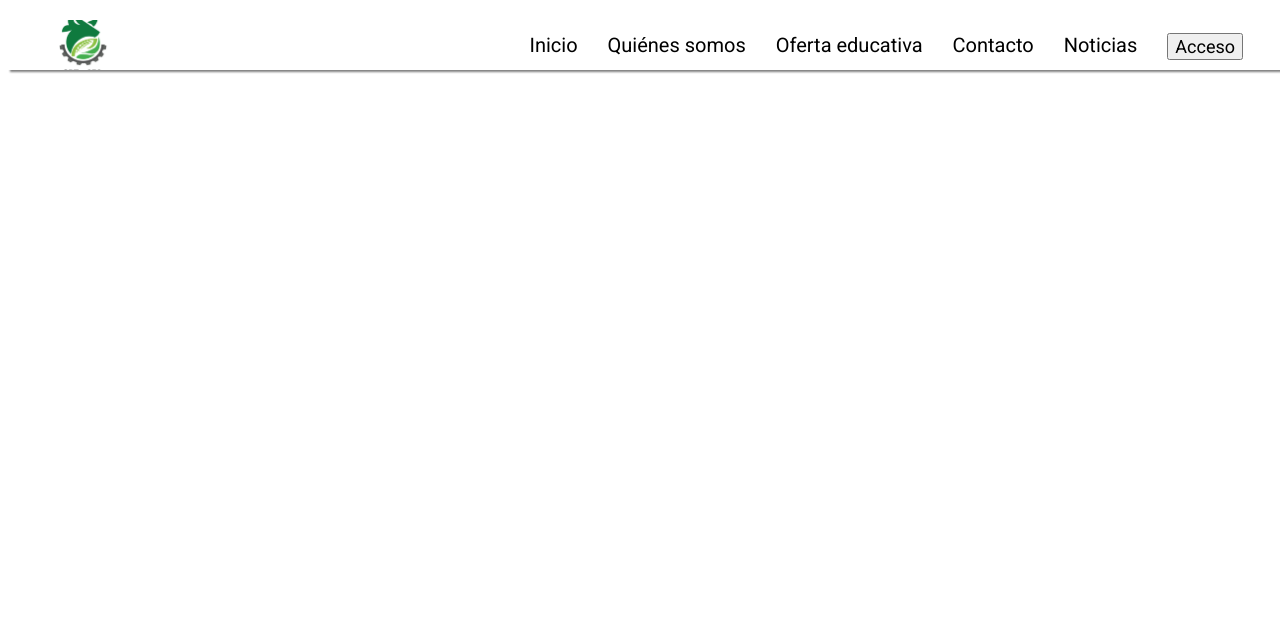
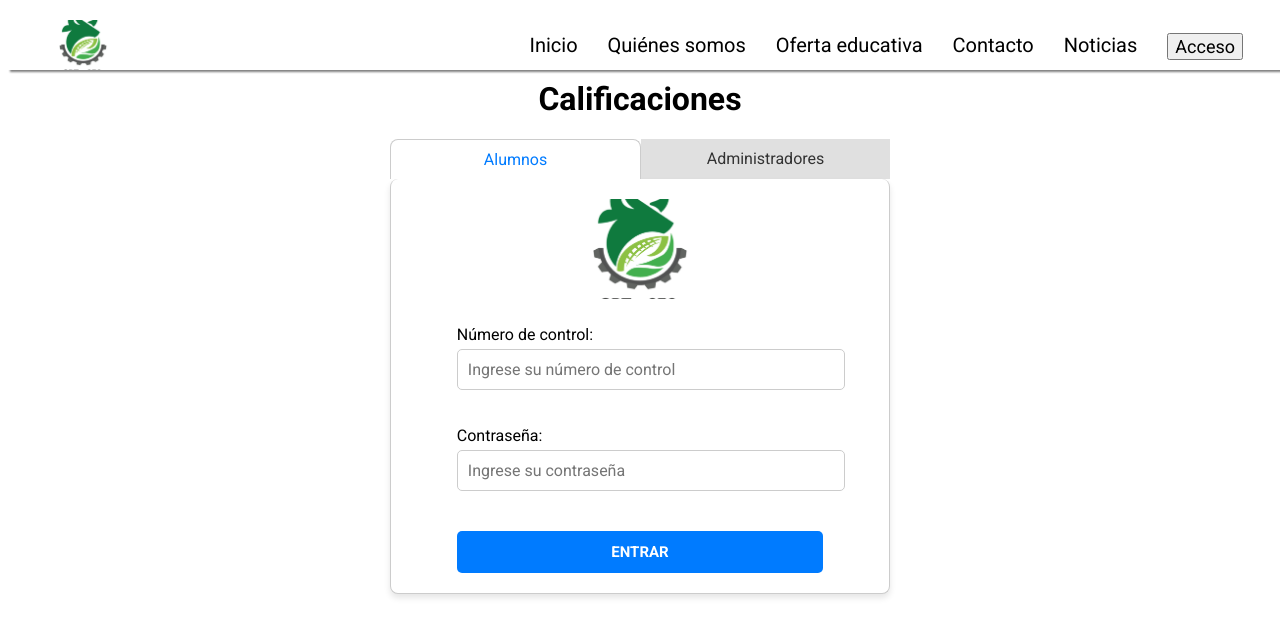
Before and after one commit to FernandoIvan10/SICA239, a React (Vite) app in the folder client/: page /SICA/iniciar-sesion in a window 1280 px wide. Before the commit this address led to /inicio. Shown: the top 636 px of the page. Built offline with nearby package versions, Linux system fonts and the light colour scheme.

Commit message:
Se implementó el diseño del login

```diff
--- a/client/src/components/sitio_web/BarraNavegacion/BarraNavegacion.css
+++ b/client/src/components/sitio_web/BarraNavegacion/BarraNavegacion.css
@@ -1,6 +1,6 @@
 @import url('https://fonts.googleapis.com/css2?family=Roboto:wght@400;500;700&display=swap');
 
-nav{
+.barra-navegacion{
     position: fixed;
     top: 0;
     width: 100%;
@@ -10,13 +10,14 @@ nav{
     box-shadow: 0px 4px 2px -2px gray;
 }
 
-img{
+.img-barra-navegacion{
     width: 50px;
     height: 50px;
     margin-right: 200px;
     margin-left: 50px;
 }
-ul{
+
+.ul-barra-navegacion{
     width: 100%;
     list-style: none;
     display: flex;
@@ -27,13 +28,13 @@ ul{
     justify-content: end;
 }
 
-li{
+.li-barra-navegacion{
     margin: 0 15px;
     font-size: 20px;
     font-family: 'Roboto';
 }
 
-button{
+.button-barra-navegacion{
     font-family: 'Roboto';
     font-size: 18px;
 }
--- a/client/src/components/sitio_web/BarraNavegacion/BarraNavegacion.jsx
+++ b/client/src/components/sitio_web/BarraNavegacion/BarraNavegacion.jsx
@@ -9,15 +9,15 @@ export default function BarraNavegacion(){
             {/* Logo */}
             <img src={LogoCBTA} alt='Logo' className='img-barra-navegacion'/>
             {/* Elementos de navegación */}
-            <ul>
-                <li><Link to='/inicio'>Inicio</Link></li>
-                <li><Link to='/quienes-somos'>Quiénes somos</Link></li>
-                <li><Link to='/oferta-educativa'>Oferta educativa</Link></li>
-                <li><Link to='/contacto'>Contacto</Link></li>
-                <li><Link to='/noticias'>Noticias</Link></li>
-                <li>
-                    <Link to='/login'>
-                        <button>Acceso</button>
+            <ul className='ul-barra-navegacion'>
+                <li className='li-barra-navegacion'><Link to='/inicio'>Inicio</Link></li>
+                <li className='li-barra-navegacion'><Link to='/quienes-somos'>Quiénes somos</Link></li>
+                <li className='li-barra-navegacion'><Link to='/oferta-educativa'>Oferta educativa</Link></li>
+                <li className='li-barra-navegacion'><Link to='/contacto'>Contacto</Link></li>
+                <li className='li-barra-navegacion'><Link to='/noticias'>Noticias</Link></li>
+                <li className='li-barra-navegacion'>
+                    <Link to='/SICA/iniciar-sesion'>
+                        <button className='button-barra-navegacion'>Acceso</button>
                     </Link>
                 </li>
             </ul>
--- /dev/null
+++ b/client/src/components/sitio_web/Input/Input.jsx
@@ -0,0 +1,8 @@
+export default function Input(props){
+    return(
+        <div className={props.className}>
+            <p>{props.texto}</p>
+            <input type={props.type} placeholder={props.placeholder}/>
+        </div>
+    )
+}
--- a/client/src/pages/Inicio.jsx
+++ b/client/src/pages/Inicio/Inicio.jsx
@@ -1,5 +1,6 @@
-import BarraNavegacion from "../components/sitio_web/BarraNavegacion/BarraNavegacion";
+import BarraNavegacion from "../../components/sitio_web/BarraNavegacion/BarraNavegacion";
 
+// Página principal
 export default function Inicio(){
     return (
         <>
--- /dev/null
+++ b/client/src/pages/Login/Login.css
@@ -0,0 +1,122 @@
+@import url('https://fonts.googleapis.com/css2?family=Roboto:wght@400;500;700&display=swap');
+
+.h1-login{
+    font-family: 'Roboto';
+    margin-top: 80px;
+    display: flex;
+    justify-content: center;
+}
+
+.tarjeta-flotante {
+    width: 100%;
+    max-width: 500px;
+    margin: 0 auto;
+    position: relative;
+    background-color: transparent;
+}
+
+.pestañas{
+    display: flex;
+    border-top: 2px;
+}
+
+.pestaña{
+    flex: 1;
+    text-align: center;
+    padding: 10px;
+    cursor: pointer;
+    transition: background-color 0.3s ease, color 0.3s ease;
+    background-color: #e0e0e0;
+    color: #333;
+    font-family: 'Roboto';
+}
+
+.pestaña.activado{
+    background-color: #fff;
+    color: #007BFF;
+    border: 1px solid #ccc;
+    border-bottom: none;
+    border-radius: 8px 8px 0 0;
+    z-index: 2;
+    position: relative;
+}
+
+.contenido{
+    padding: 20px;
+    background-color: #fff;
+    border: 1px solid #ccc;
+    border-top: 0;
+    border-radius: 8px;
+    box-shadow: 0 4px 6px rgba(0, 0, 0, 0.1);
+    position: relative;
+    z-index: 0;
+}
+
+.formulario{
+    display: flex;
+    flex-direction: column;
+    align-items: center;
+}
+
+.formulario img{
+    width: 100px;
+    height: 100px;
+}
+
+.campos-formulario{
+    width: 80%;
+    margin-top: 10px;
+}
+
+.input-formulario{
+    display: flex;
+    flex-direction: column;
+    margin-bottom: 20px;
+    width: 100%;
+}
+
+.input-formulario p{
+    font-family: 'Roboto', sans-serif;
+    font-size: 16px;
+    margin-bottom: 5px;
+}
+
+.input-formulario input{
+    font-family: 'Roboto';
+    padding: 10px;
+    border: 1px solid #ccc;
+    border-radius: 5px;
+    font-size: 16px;
+    outline: none;
+    transition: border-color 0.3s ease;
+    width: 100%;
+}
+
+.input-formulario input:focus {
+    border-color: #007BFF;
+    box-shadow: 0 0 4px rgba(0, 123, 255, 0.5);
+}
+
+.formulario-boton{
+    width: 100%;
+    padding: 12px 20px;
+    background-color: #007BFF;
+    color: #fff;
+    font-family: 'Roboto';
+    font-size: 15px;
+    font-weight: bold;
+    border: none;
+    border-radius: 5px;
+    cursor: pointer;
+    text-transform: uppercase;
+    transition: background-color 0.3s ease, transform 0.2s ease;
+    margin-top: 20px;
+}
+
+.formulario-boton:hover {
+    background-color: #0056b3;
+}
+
+.formulario-boton:active {
+    transform: scale(0.98);
+}
--- /dev/null
+++ b/client/src/pages/Login/Login.jsx
@@ -0,0 +1,75 @@
+import Input from '../../components/sitio_web/Input/Input'
+import BarraNavegacion from '../../components/sitio_web/BarraNavegacion/BarraNavegacion'
+import LogoCBTA from '../../assets/img/logo_cbta239.png'
+import { useState } from 'react'
+import './Login.css'
+
+// Página para iniciar sesión
+export default function Login(){
+    // Hook para alternar entre el formulario de Alumnos y Administradores
+    const [activarPestaña, setActivarPestaña] = useState('alumno')
+    return(
+        <>
+        {/* Barra de navegación principal */}
+        <BarraNavegacion/>
+        <h1 className='h1-login'>Calificaciones</h1>
+        {/* Tarjeta flotante que envuelve el login */}
+        <div className='tarjeta-flotante'>
+            {/* Pestañas que permiten alternar entre los formularios */}
+            <div className='pestañas'>
+                <div
+                    className={`pestaña ${activarPestaña === 'alumno' ? 'activado':''}`}
+                    onClick={()=>setActivarPestaña('alumno')}
+                >Alumnos</div>
+                <div
+                    className={`pestaña ${activarPestaña === 'administrador' ? 'activado':''}`}
+                    onClick={()=>setActivarPestaña('administrador')}
+                >Administradores</div>
+            </div>
+            <div className='contenido'>
+                {activarPestaña==='alumno' ?(
+                    // Formulario de alumnos
+                    <form className='formulario'>
+                        <img src={LogoCBTA} alt='Logo'/>
+                        <div className='campos-formulario'>
+                            <Input
+                                className='input-formulario'
+                                texto='Número de control:'
+                                type='text'
+                                placeholder='Ingrese su número de control'
+                            />
+                            <Input
+                                className='input-formulario'
+                                texto='Contraseña:'
+                                type='password'
+                                placeholder='Ingrese su contraseña'
+                            />
+                            <button className='formulario-boton'>Entrar</button>
+                        </div>
+                    </form>
+                ):(
+                    // Formulario de administradores
+                    <form className='formulario'>
+                        <img src={LogoCBTA} alt='Logo'/>
+                        <div className='campos-formulario'>
+                            <Input
+                                className='input-formulario'
+                                texto='Usuario:'
+                                type='text'
+                                placeholder='Ingrese su usuario'
+                            />
+                            <Input
+                                className='input-formulario'
+                                texto='Contraseña:'
+                                type='password'
+                                placeholder='Ingrese su contraseña'
+                            />
+                            <button className='formulario-boton'>Entrar</button>
+                        </div>
+                    </form>
+                )}
+            </div>
+        </div>
+        </>
+    )
+}
--- a/client/src/routes/AppRoutes.jsx
+++ b/client/src/routes/AppRoutes.jsx
@@ -1,5 +1,6 @@
-import Inicio from "../pages/Inicio"
+import Inicio from "../pages/Inicio/Inicio"
 import {BrowserRouter as Router, Routes, Route, Navigate} from "react-router-dom"
+import Login from "../pages/Login/Login"
 
 // Clase que maneja las rutas (URL) de la App
 export default function AppRoutes(){
@@ -10,6 +11,7 @@ export default function AppRoutes(){
                 {/* Ruta por defecto */}
                 <Route path="*" element={<Navigate to="/inicio" />} />
                 <Route path="/inicio" element={<Inicio/>}/>
+                <Route path="/SICA/iniciar-sesion" element={<Login/>}/>
             </Routes>
         </Router>
     )
```
